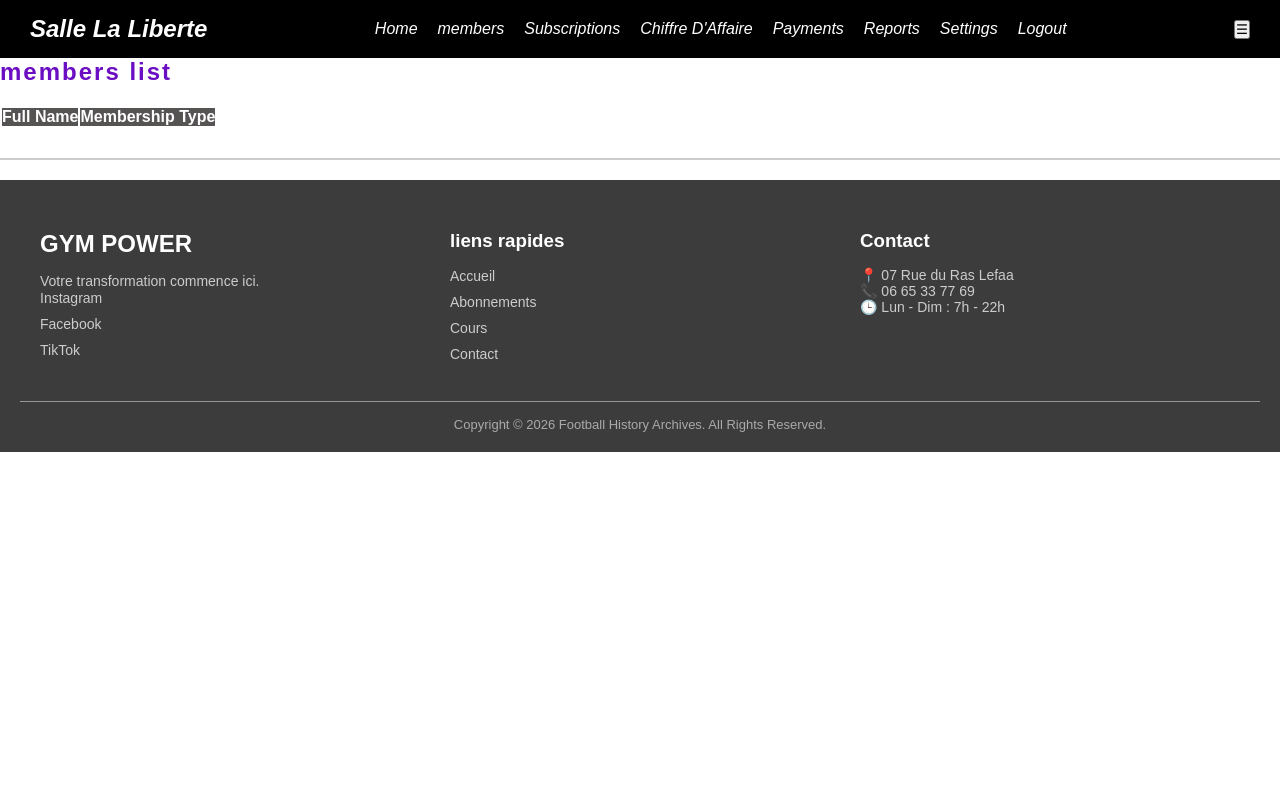
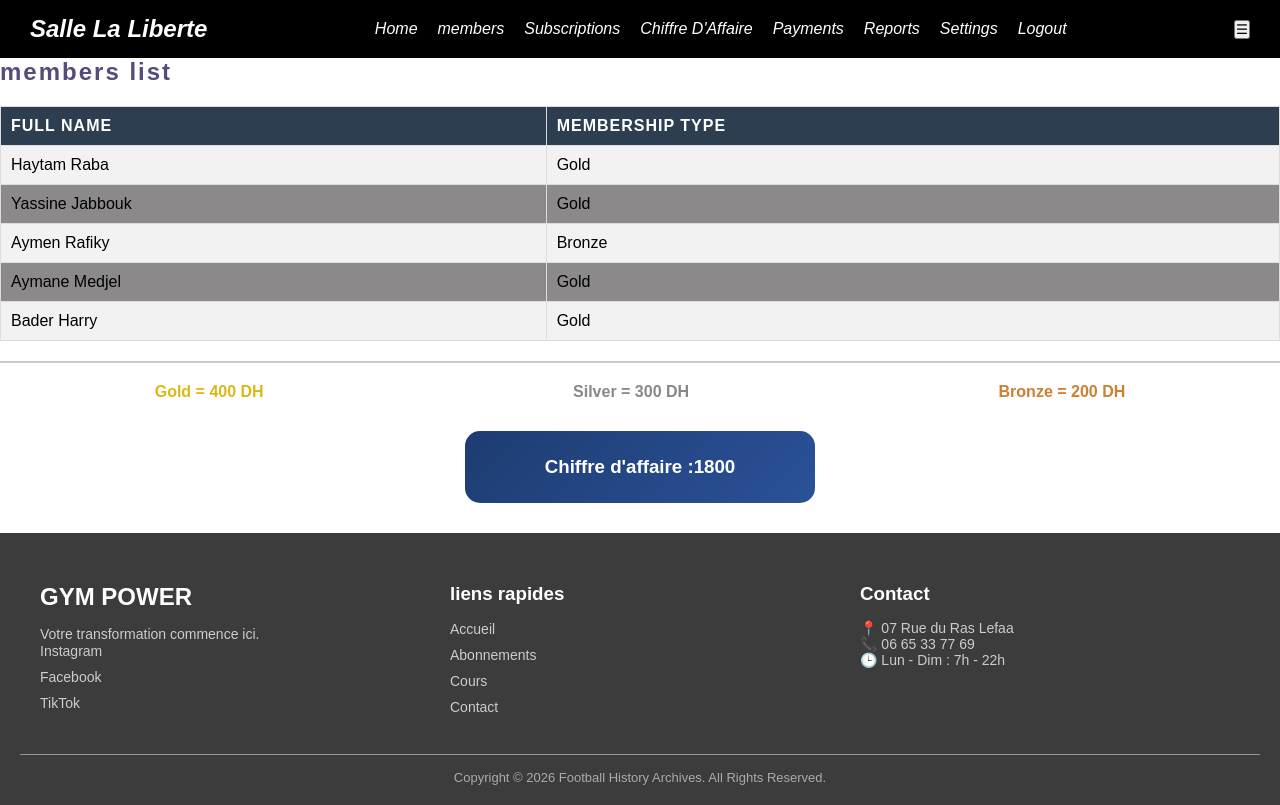
Before and after one commit to haytamRaba/client, a React (Vite) app in the folder gym/: page /chiffreaffaire in a window 1280 px wide. Built offline with nearby package versions, Linux system fonts and the light colour scheme.

Commit message:
feat add main components ChiffreAffaire

```diff
--- a/gym/src/pages/chiffreAffaire/ChiffreAffaire.css
+++ b/gym/src/pages/chiffreAffaire/ChiffreAffaire.css
@@ -1,13 +1,59 @@
 .title{
-    color: #6b0dc3;
+    color: #574a7d;
     font-size: 24px;
     font-weight: bold;
     font-weight: bold;
     letter-spacing: 2px;
     margin-bottom: 20px;
 }
-.main-container{
+.members-table {
+  width: 100%;
+  border-collapse: collapse;
+  margin-top: 20px;
+  font-family: Arial, sans-serif;
+}
 
-    justify-content: center;
+.members-table th,
+.members-table td {
+  border: 1px solid #ddd;
+  padding: 10px;
+  text-align: left;
+}
 
+.members-table th {
+  background-color: #2c3e50;
+  color: white;
+  text-transform: uppercase;
+  letter-spacing: 1px;
 }
+
+.members-table tr:nth-child(even) {
+  background-color: #f2f2f2;
+}
+
+.members-table tr:hover {
+  background-color: #e6f2ff;
+  transition: 0.3s;
+}
+.prix-container{
+    display:flex;
+    justify-content: space-around;
+}
+.Gold{
+    color: #dab914;
+}
+.Silver{
+    color: #898888;
+}
+.Bronze{
+    color:  #CD7F32;
+}
+.chiffreaffaire-container{
+    width: 350px;
+    padding: 25px;
+    margin: 30px auto;
+    background: linear-gradient(135deg,#1e3c72,#2a5298);
+    border-radius: 15px;
+    text-align: center;
+    color: white;
+}
--- a/gym/src/pages/chiffreAffaire/ChiffreAffaire.jsx
+++ b/gym/src/pages/chiffreAffaire/ChiffreAffaire.jsx
@@ -4,6 +4,12 @@ import Navbar from "../../components/navbar/Navbar";
 import { members } from "../members/Members";
 import "./ChiffreAffaire.css";
 const ChiffreAffaire = () =>{
+    let total=0;
+    members.forEach(m => {
+        if(m.membershipType==="Gold") total += 400;
+        if(m.membershipType==="Silver") total += 300;
+        if(m.membershipType==="Bronze") total += 200;
+    });
 
     return(
 
@@ -11,7 +17,7 @@ const ChiffreAffaire = () =>{
             <Navbar/>
             <div className="main-container">
              <h4 className="title">members list</h4>
-            <table>
+            <table className="members-table">
                 <tr className='table-header'>
                     <th>Full Name</th>
                     <th>Membership Type</th>
@@ -24,6 +30,14 @@ const ChiffreAffaire = () =>{
                   ))}
             </table>
             <hr />
+            <div className="prix-container">
+                <h4 className="Gold">Gold = 400 DH</h4>
+                <h4 className="Silver">Silver = 300 DH</h4>
+                <h4 className="Bronze">Bronze = 200 DH</h4>
+            </div>
+            <div className="chiffreaffaire-container">
+                <h3>Chiffre d'affaire :{total}</h3>
+            </div>
             </div>
             <Footer/>
         </div>
--- a/gym/src/pages/members/Members.jsx
+++ b/gym/src/pages/members/Members.jsx
@@ -5,13 +5,13 @@ import "./Members.css";
 
 const gymMembers = [
     { id: 1, firstName: "Haytam", lastName: "Raba", membershipType: "Gold", email: "Haytamraba@gmail.com" , phoneNumber:"0612345678", joinDate: "2026-01-15" },
-    { id: 2, firstName: "Yassine", lastName: "Jabbouk", membershipType: "Silver", email: "Yassinejabbouk@gmail.com"  , phoneNumber:"0687654321", joinDate: "2026-02-20" },
+    { id: 2, firstName: "Yassine", lastName: "Jabbouk", membershipType: "Gold", email: "Yassinejabbouk@gmail.com"  , phoneNumber:"0687654321", joinDate: "2026-02-20" },
     { id: 3, firstName: "Aymen", lastName: "Rafiky", membershipType: "Bronze", email: "Aymenrafiky@gmail.com" , phoneNumber:"0698765432", joinDate: "2026-03-10" },
     { id: 4, firstName: "Aymane", lastName: "Medjel", membershipType: "Gold", email: "Aymenmedjel@gmail.com" , phoneNumber:"0654321987", joinDate: "2026-04-05" },
     { id: 5, firstName: "Bader", lastName: "Harry", membershipType: "Gold", email: "Aymenhary@gmail.com" , phoneNumber:"0678912345", joinDate: "2026-07-22" }
 ];
 export const totalMembers = gymMembers.length;
-export const members =gymMembers.map(m =>(m.membershipType));
+export const members =gymMembers;
 
 const Members = () => {
 
```
